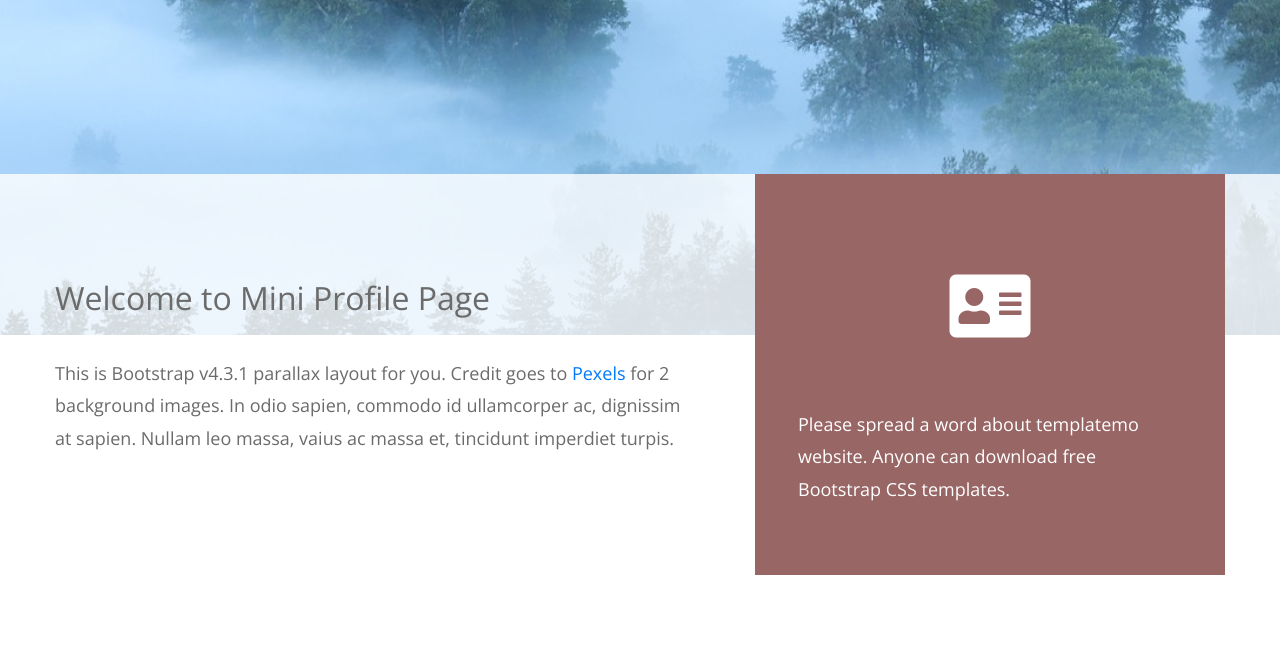
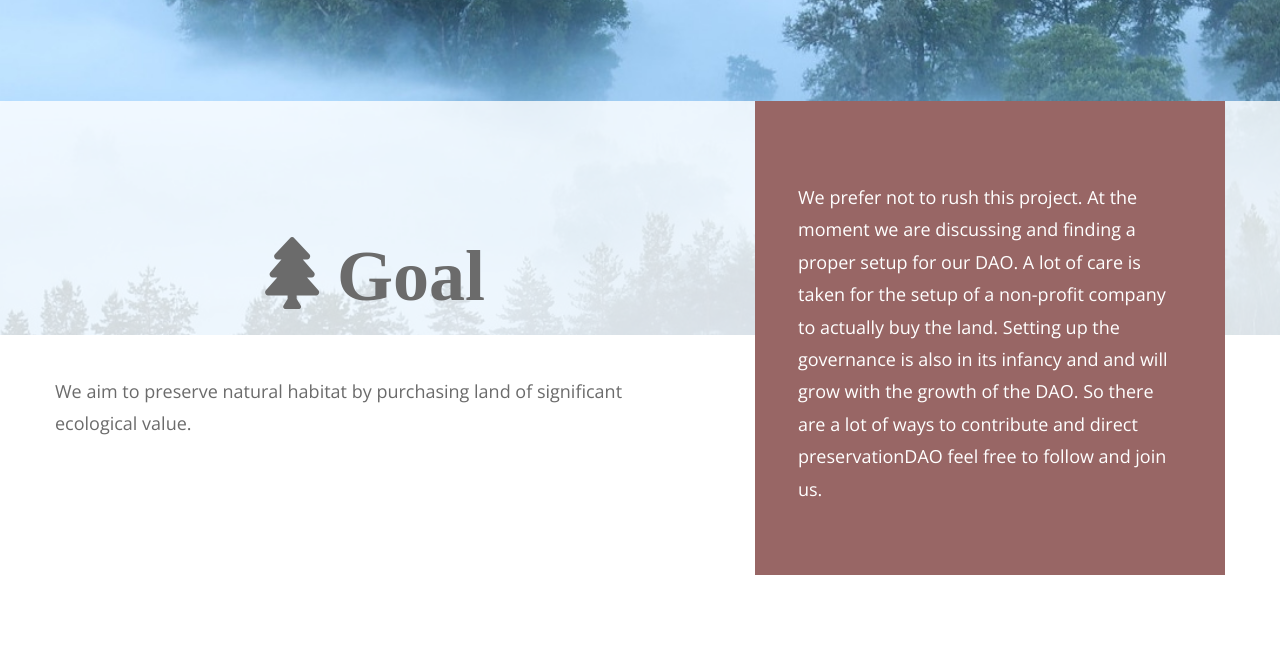
Before and after one commit to preservationdao/website, a plain HTML site: page index.html in a window 1280 px wide. Shown: the part 525-1177 px from the top of the page. Drawn offline with nearby package versions, Linux system fonts and the light colour scheme.

Commit message:
Add Goal and current state

```diff
--- a/index.html
+++ b/index.html
@@ -40,20 +40,20 @@ https://templatemo.com/tm-530-mini-profile
             <!-- White transparent bg -->
             <div class="col-md-7 tm-welcome-left-col">
               <div class="tm-welcome-left">
-                <h2 class="tm-welcome-title">Welcome to Mini Profile Page</h2>
+                <h2 class="fa fa-4x fa-tree p-3 tm-welcome-icon tm-welcome-title"> Goal</h2>
                 <p class="pb-0">
-                  This is Bootstrap v4.3.1 parallax layout for you. Credit goes to <a rel="nofollow" href="https://www.pexels.com">Pexels</a> for 2 background images. In
-                  odio sapien, commodo id ullamcorper ac, dignissim at sapien.
-                  Nullam leo massa, vaius ac massa et, tincidunt imperdiet
-                turpis. </p>
+                  We aim to preserve natural habitat by purchasing land of
+                  significant ecological value.</p>
               </div>
             </div>
             <!-- Brown bg -->
             <div class="col-md-5">
               <div class="tm-welcome-right">
-                <i class="fas fa-4x fa-address-card p-3 tm-welcome-icon"></i>
                 <p class="mb-0">
-                  Please spread a word about templatemo website. Anyone can download free Bootstrap CSS templates.
+                  We prefer not to rush this project. At the moment we are discussing and finding a proper setup for our DAO.
+                  A lot of care is taken for the setup of a non-profit company to actually buy the land.
+                  Setting up the governance is also in its infancy and and will grow with the growth of the DAO.
+                  So there are a lot of ways to contribute and direct preservationDAO feel free to follow and join us.
                 </p>
               </div>
             </div>
```
